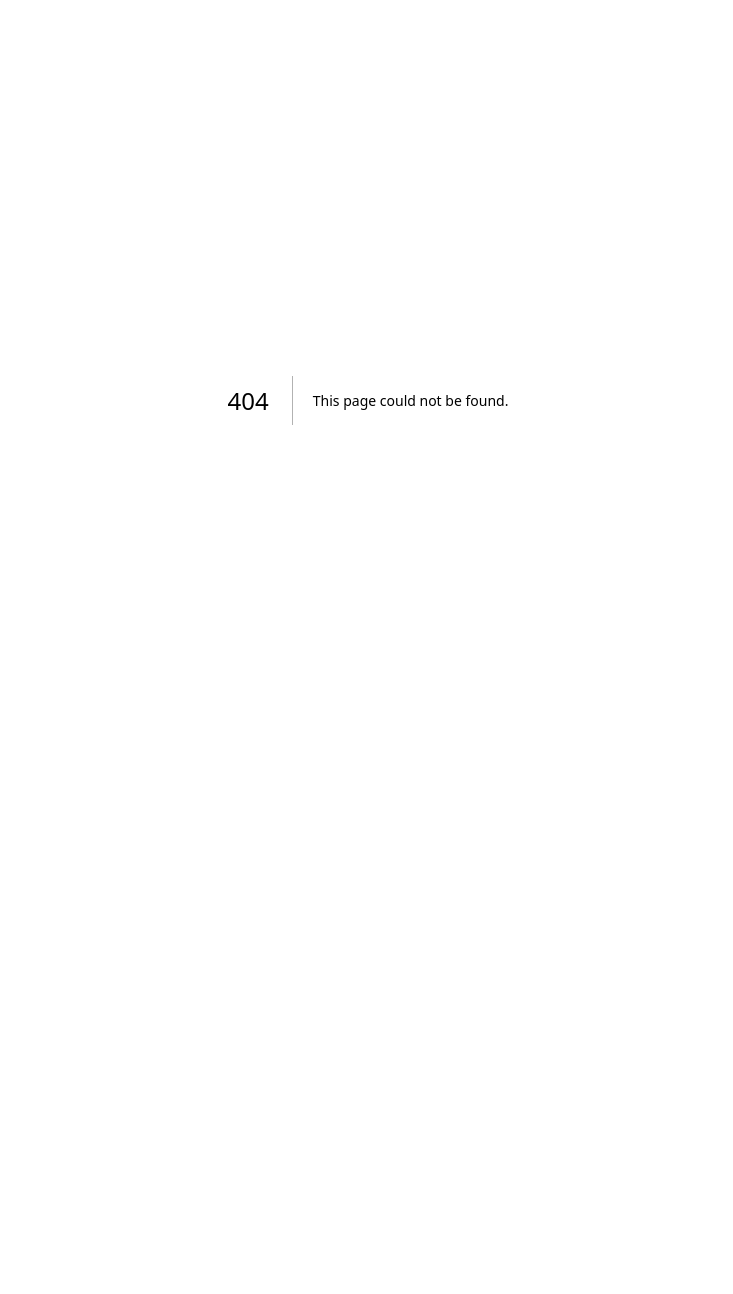
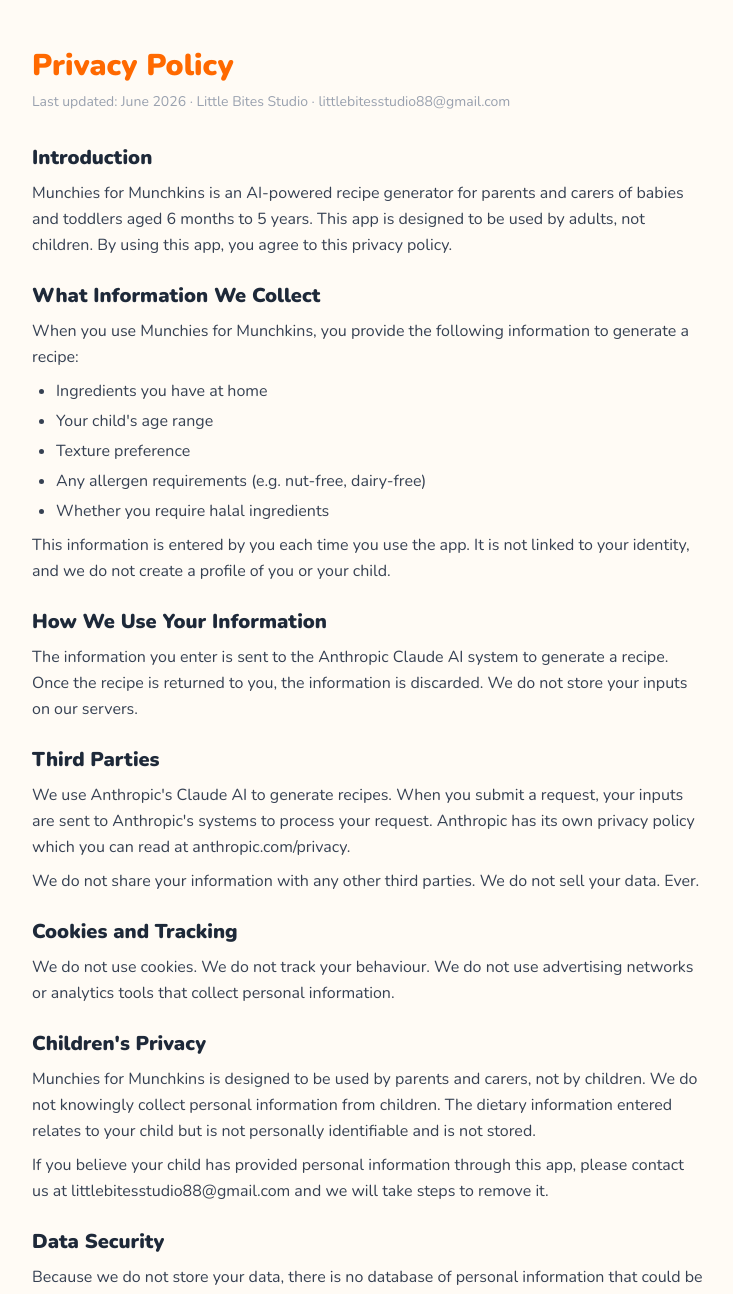
Before and after one commit to sabia-akbar-ali/munchies-for-munchkins, a Next.js app: page /privacy in a window 1280 px wide. Before the commit this address had no page. Shown: the top 1294 px of the page, without its empty margins (272-1005 px from the left). Before the commit the page ends 800 px from the top, so only its background shows below. Built offline with nearby package versions, Linux system fonts and the light colour scheme.

Commit message:
Add privacy policy page

```diff
--- /dev/null
+++ b/app/privacy/page.tsx
@@ -0,0 +1,72 @@
+export default function PrivacyPolicy() {
+  return (
+    <div className="min-h-screen py-12 px-6" style={{ background: "#fffbf5" }}>
+      <div className="max-w-2xl mx-auto">
+        <h1 className="text-3xl font-black text-orange-500 mb-2">Privacy Policy</h1>
+        <p className="text-sm text-gray-400 mb-8">Last updated: June 2026 · Little Bites Studio · littlebitesstudio88@gmail.com</p>
+
+        <div className="space-y-6 text-gray-700 leading-relaxed">
+          <section>
+            <h2 className="text-xl font-black text-gray-800 mb-2">Introduction</h2>
+            <p>Munchies for Munchkins is an AI-powered recipe generator for parents and carers of babies and toddlers aged 6 months to 5 years. This app is designed to be used by adults, not children. By using this app, you agree to this privacy policy.</p>
+          </section>
+
+          <section>
+            <h2 className="text-xl font-black text-gray-800 mb-2">What Information We Collect</h2>
+            <p>When you use Munchies for Munchkins, you provide the following information to generate a recipe:</p>
+            <ul className="list-disc ml-6 mt-2 space-y-1">
+              <li>Ingredients you have at home</li>
+              <li>Your child&apos;s age range</li>
+              <li>Texture preference</li>
+              <li>Any allergen requirements (e.g. nut-free, dairy-free)</li>
+              <li>Whether you require halal ingredients</li>
+            </ul>
+            <p className="mt-2">This information is entered by you each time you use the app. It is not linked to your identity, and we do not create a profile of you or your child.</p>
+          </section>
+
+          <section>
+            <h2 className="text-xl font-black text-gray-800 mb-2">How We Use Your Information</h2>
+            <p>The information you enter is sent to the Anthropic Claude AI system to generate a recipe. Once the recipe is returned to you, the information is discarded. We do not store your inputs on our servers.</p>
+          </section>
+
+          <section>
+            <h2 className="text-xl font-black text-gray-800 mb-2">Third Parties</h2>
+            <p>We use Anthropic&apos;s Claude AI to generate recipes. When you submit a request, your inputs are sent to Anthropic&apos;s systems to process your request. Anthropic has its own privacy policy which you can read at anthropic.com/privacy.</p>
+            <p className="mt-2">We do not share your information with any other third parties. We do not sell your data. Ever.</p>
+          </section>
+
+          <section>
+            <h2 className="text-xl font-black text-gray-800 mb-2">Cookies and Tracking</h2>
+            <p>We do not use cookies. We do not track your behaviour. We do not use advertising networks or analytics tools that collect personal information.</p>
+          </section>
+
+          <section>
+            <h2 className="text-xl font-black text-gray-800 mb-2">Children&apos;s Privacy</h2>
+            <p>Munchies for Munchkins is designed to be used by parents and carers, not by children. We do not knowingly collect personal information from children. The dietary information entered relates to your child but is not personally identifiable and is not stored.</p>
+            <p className="mt-2">If you believe your child has provided personal information through this app, please contact us at littlebitesstudio88@gmail.com and we will take steps to remove it.</p>
+          </section>
+
+          <section>
+            <h2 className="text-xl font-black text-gray-800 mb-2">Data Security</h2>
+            <p>Because we do not store your data, there is no database of personal information that could be breached. Recipe requests are processed in real time and discarded immediately after.</p>
+          </section>
+
+          <section>
+            <h2 className="text-xl font-black text-gray-800 mb-2">Changes to This Policy</h2>
+            <p>We may update this privacy policy from time to time. Any changes will be reflected in an updated version within the app and on our store listing.</p>
+          </section>
+
+          <section>
+            <h2 className="text-xl font-black text-gray-800 mb-2">Contact Us</h2>
+            <p>If you have any questions about this privacy policy, please contact us at:</p>
+            <p className="mt-2 font-semibold">littlebitesstudio88@gmail.com<br />Little Bites Studio</p>
+          </section>
+        </div>
+
+        <div className="mt-10 pt-6 border-t border-orange-100">
+          <a href="/" className="text-orange-400 font-bold text-sm">← Back to app</a>
+        </div>
+      </div>
+    </div>
+  );
+}
```
